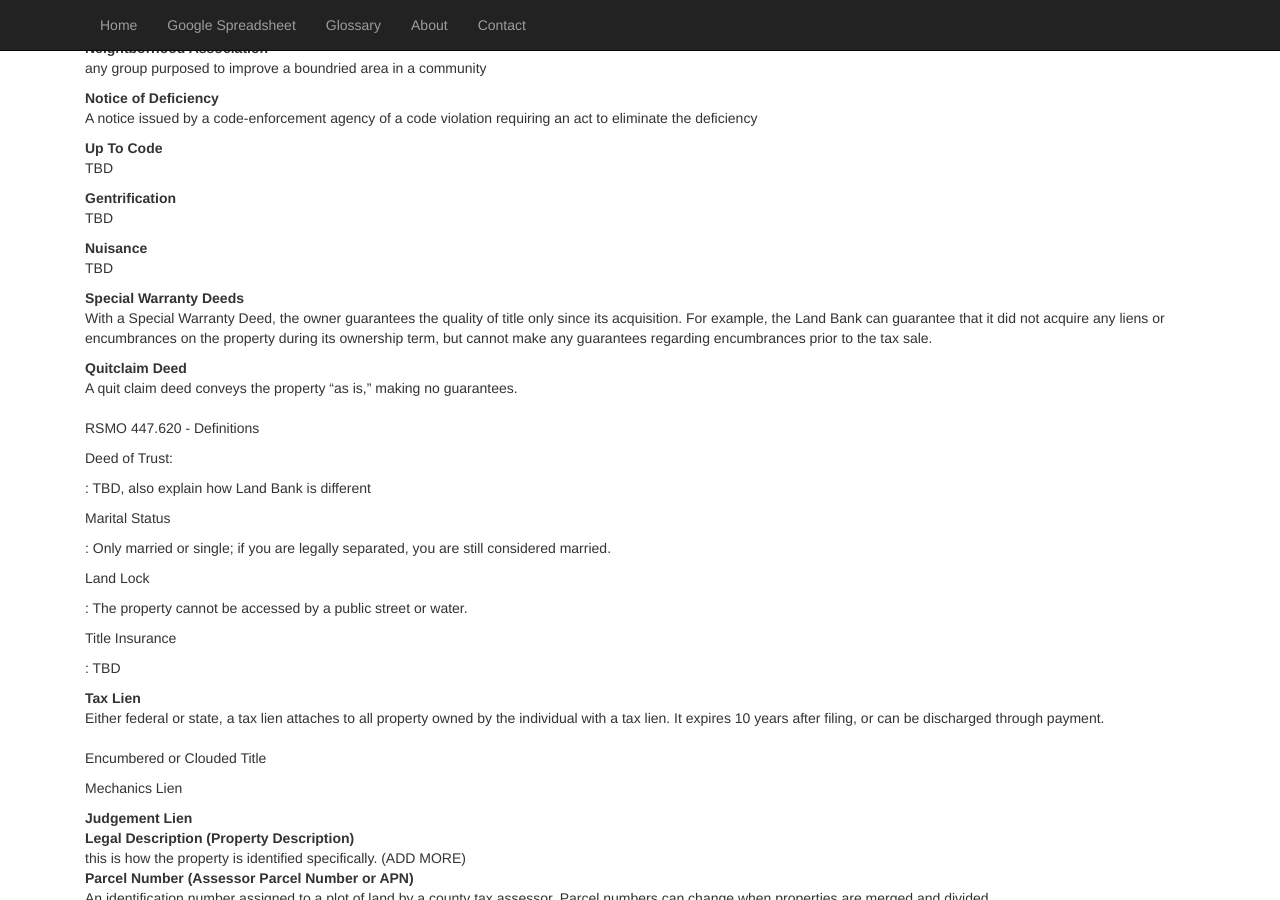
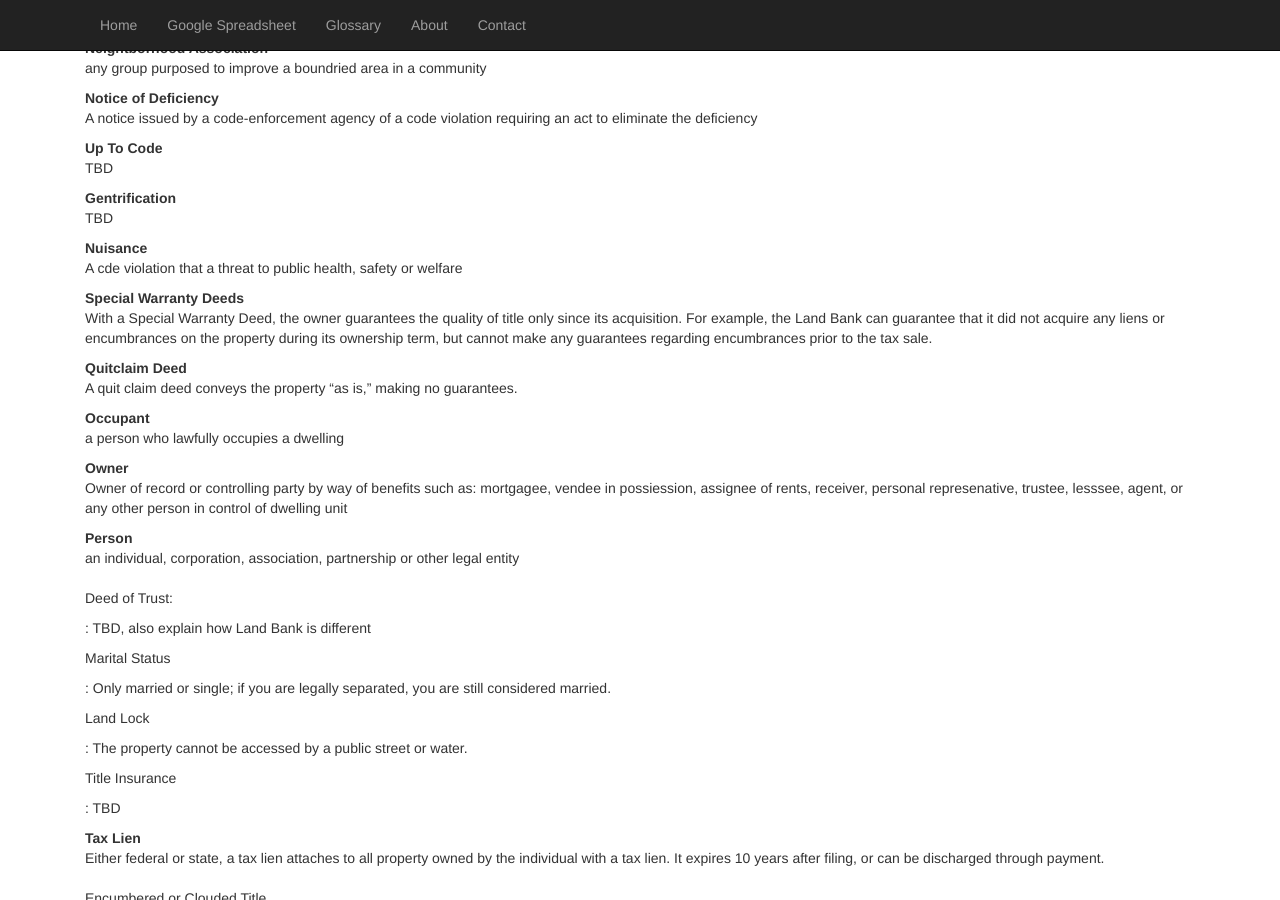
Before and after one commit to UMKC-Law/Vacant2Vibrant, a Jekyll site: the page built from glossary.md, in a window 1280 px wide and 900 px high, scrolled down 852 px. Built offline with Jekyll 4.4.1, drawn with Linux system fonts in a browser that asks for light colours; nearby versions of some CDN libraries.

Commit message:
Update glossary.md

```diff
--- a/glossary.md
+++ b/glossary.md
@@ -94,7 +94,7 @@ Gentrification
 
 Nuisance
 
-: TBD
+: A cde violation that a threat to public health, safety or welfare
 
 
 Special Warranty Deeds
@@ -107,8 +107,19 @@ Quitclaim Deed
 : A quit claim deed conveys the property "as is," making no guarantees.
 
 
- RSMO 447.620 - Definitions
+Occupant
 
+: a person who lawfully occupies a dwelling
+
+
+Owner
+
+: Owner of record or controlling party by way of benefits such as: mortgagee, vendee in possiession, assignee of rents, receiver, personal represenative, trustee, lesssee, agent, or any other person in control of dwelling unit
+
+
+Person
+
+: an individual, corporation, association, partnership or other legal entity
 
  Deed of Trust:
 
```
